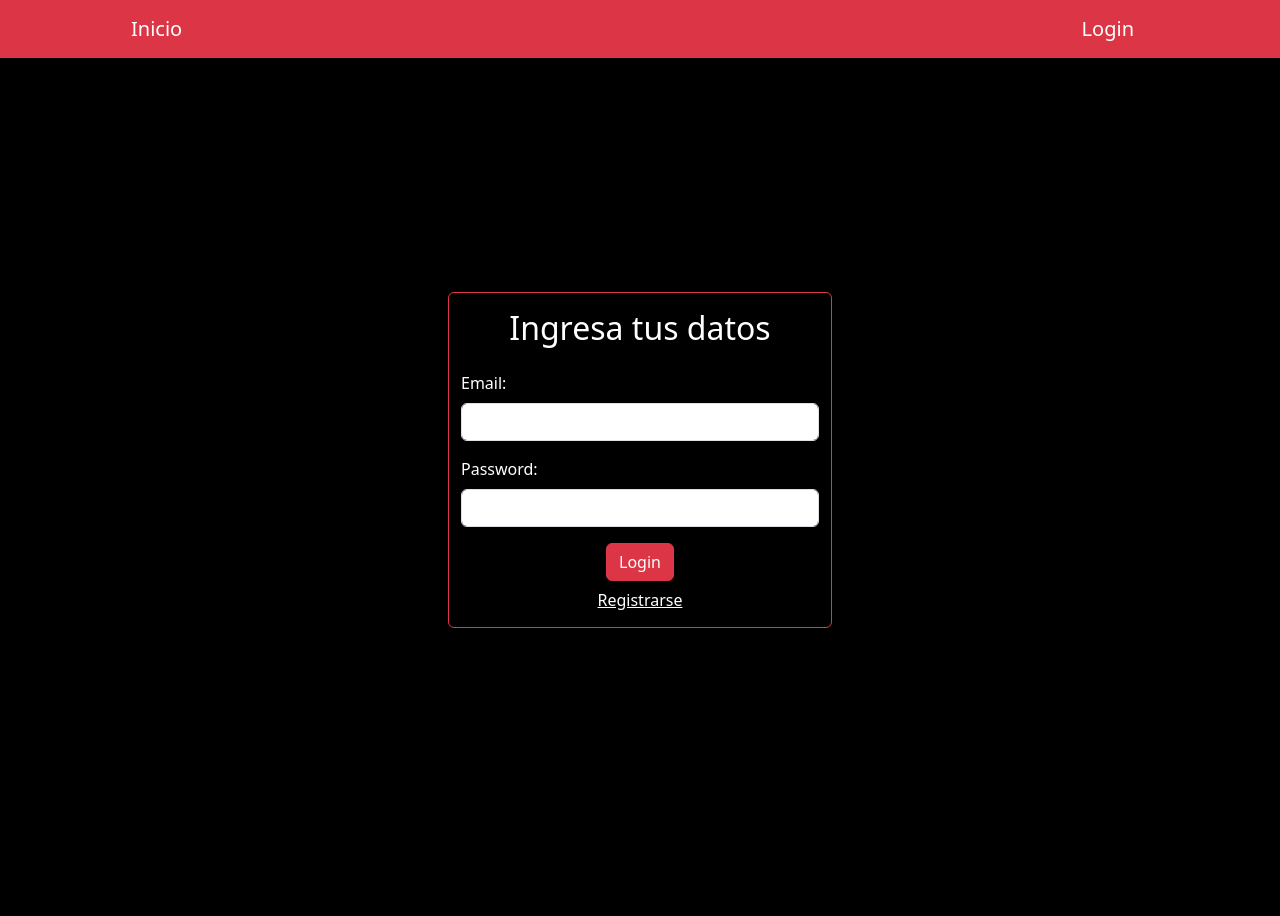
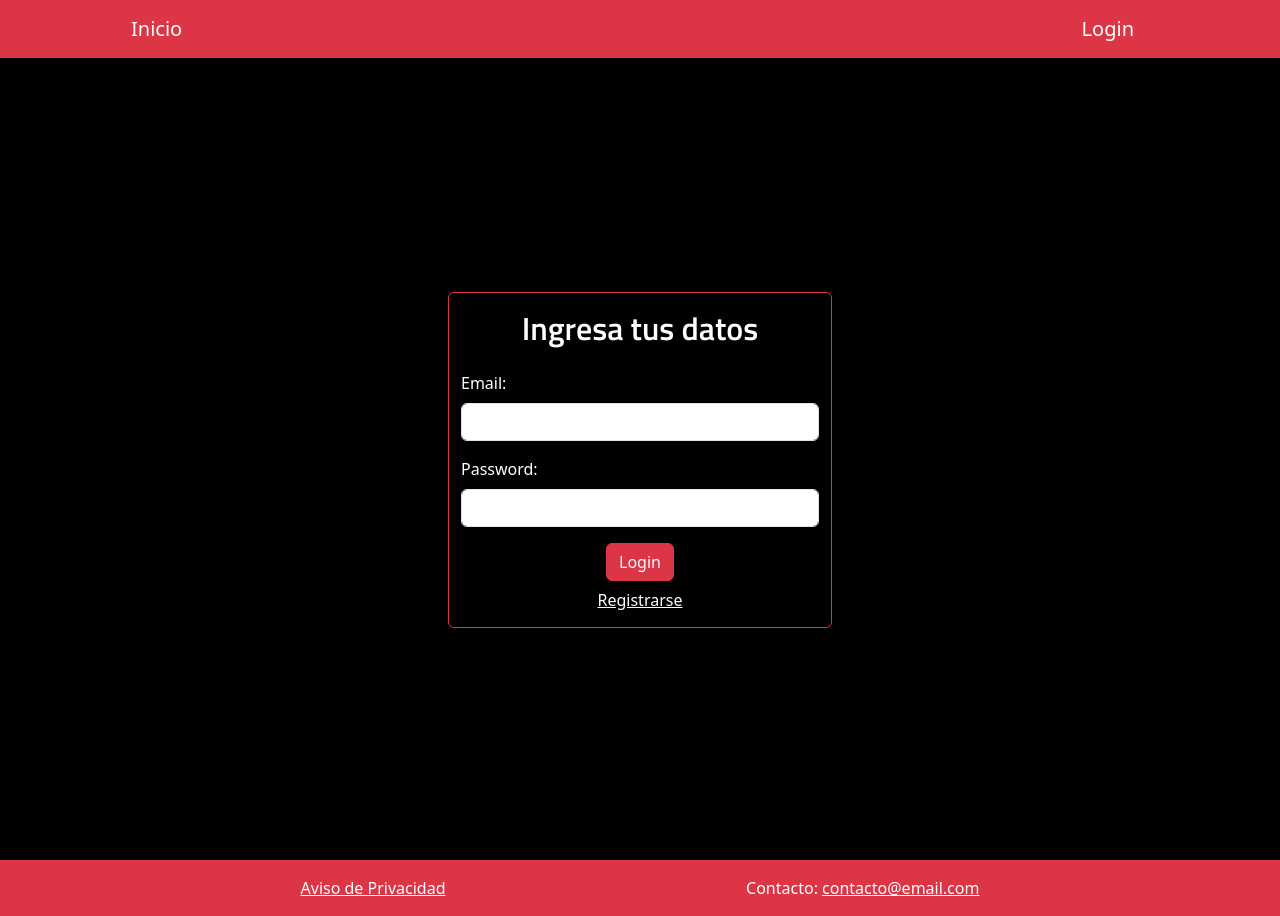
Before and after one commit to OctavioCastillo/proyectoFront, a React (Vite) app: page /login in a window 1280 px wide. Before the commit the page ends 860 px from the top, so only its background shows below. Built offline with nearby package versions, Linux system fonts and the light colour scheme.

Commit message:
Footer terminado

```diff
--- a/index.html
+++ b/index.html
@@ -4,6 +4,9 @@
     <meta charset="UTF-8" />
     <link rel="icon" type="image/svg+xml" href="/vite.svg" /> <!-- Me gustó el logo de vite así que lo voy a dejar -->
     <meta name="viewport" content="width=device-width, initial-scale=1.0" />
+    <link rel="preconnect" href="https://fonts.googleapis.com">
+    <link rel="preconnect" href="https://fonts.gstatic.com" crossorigin>
+    <link href="https://fonts.googleapis.com/css2?family=Titillium+Web:wght@400;600;700&display=swap" rel="stylesheet">
     <link href="https://cdn.jsdelivr.net/npm/bootstrap@5.3.3/dist/css/bootstrap.min.css" rel="stylesheet" integrity="sha384-QWTKZyjpPEjISv5WaRU9OFeRpok6YctnYmDr5pNlyT2bRjXh0JMhjY6hW+ALEwIH" crossorigin="anonymous">
     <title>Proyecto Final</title>
   </head>
--- /dev/null
+++ b/src/components/Footer.jsx
@@ -0,0 +1,18 @@
+const Footer = () => {
+  return (
+    <footer className="footer mt-auto py-3 bg-danger text-white">
+      <div className="bg-dangerr">
+        <div className="d-flex justify-content-evenly bg-danger">
+          <div className='bg-danger'>
+            <a href="/aviso_privacidad.pdf" download className="text-white bg-danger">Aviso de Privacidad</a>
+          </div>
+          <div className='bg-danger'>
+            <div className='bg-danger'>Contacto: <a href="mailto:contacto@email.com" target="_blank" rel="noopener noreferrer" className="text-white bg-danger">contacto@email.com</a></div>
+          </div>
+        </div>
+      </div>
+    </footer>
+  );
+}
+
+export default Footer;
--- a/src/components/MovieInfo.jsx
+++ b/src/components/MovieInfo.jsx
@@ -4,6 +4,7 @@ import getMovies from '../functions/getMovies';
 import Comment from './Comment';
 import Navbar from './Navbar';
 import NewCommentButton from './CreateComment';
+import Footer from './Footer';
 
 const MovieInfo = () => {
   const { id } = useParams(); // Obtener el ID de la película de la URL
@@ -55,10 +56,12 @@ const MovieInfo = () => {
               </div>
             </div>
           </div>
+
         ) : (
           <div className='text-center'>Cargando...</div>
         )}
       </div>
+      < Footer />
     </>
   );
 };
--- a/src/index.css
+++ b/src/index.css
@@ -11,3 +11,16 @@ body {
   min-width: 320px;
   min-height: 100vh;
 }
+
+h1 {
+  font-family: "Titillium Web", sans-serif;
+  font-weight: 700;
+  font-style: normal;
+}
+
+
+h2, h3, p{
+  font-family: "Titillium Web", sans-serif;
+  font-weight: 600;
+  font-style: normal;
+}
--- a/src/routes/Dashboard.jsx
+++ b/src/routes/Dashboard.jsx
@@ -1,3 +1,4 @@
+import Footer from "../components/Footer";
 import Movie from "../components/Movie";
 import Navbar from "../components/Navbar";
 
@@ -5,7 +6,8 @@ const Dashboard = () => {
     return (
         <>
             < Navbar />,
-            < Movie />;
+            < Movie />
+            < Footer />
         </>)
 };
 
--- a/src/routes/Login.jsx
+++ b/src/routes/Login.jsx
@@ -1,3 +1,4 @@
+import Footer from "../components/Footer";
 import LoginForm from "../components/LoginForm";
 import Navbar from "../components/Navbar";
 
@@ -6,6 +7,7 @@ const Login = () => {
         <>
         < Navbar />
         < LoginForm />
+        < Footer />
         </>
     )
 }
--- a/src/routes/MoviePage.jsx
+++ b/src/routes/MoviePage.jsx
@@ -1,9 +1,11 @@
+import Footer from "../components/Footer";
 import MovieInfo from "../components/MovieInfo";
 
 const MovieDoc = () => {
     return (
         <>
         < MovieInfo />
+        < Footer />
         </>
     );
 };
--- a/src/routes/NewComment.jsx
+++ b/src/routes/NewComment.jsx
@@ -1,3 +1,4 @@
+import Footer from "../components/Footer"
 import Navbar from "../components/Navbar"
 import NewCommentForm from "../components/NewCommentForm"
 
@@ -6,6 +7,7 @@ const NewComment = () => {
         <>
         < Navbar />
         < NewCommentForm />
+        < Footer />
         </>
     )
 }
--- a/src/routes/Register.jsx
+++ b/src/routes/Register.jsx
@@ -1,3 +1,4 @@
+import Footer from "../components/Footer";
 import Navbar from "../components/Navbar";
 import RegisterForm from "../components/RegisterFrom";
 
@@ -6,6 +7,7 @@ export default function Register(){
         <>
         < Navbar />
         < RegisterForm />
+        < Footer />
         </>
     )
 }
```
Also changed, not shown: src/routes/ProtectedRoute.jsx (deleted, +0 -8 lines), 1 other file (tests, documents, lock files or other folders).
